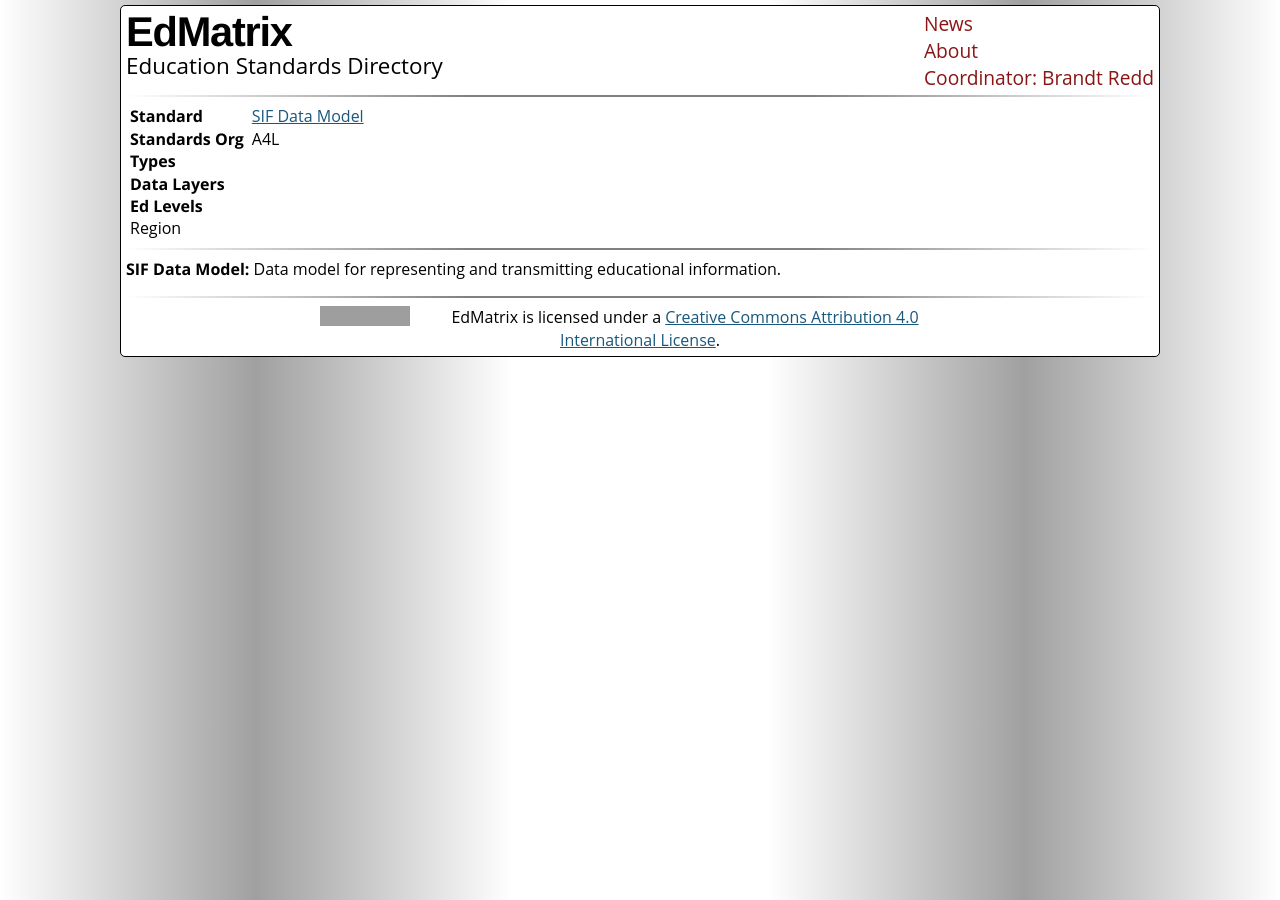
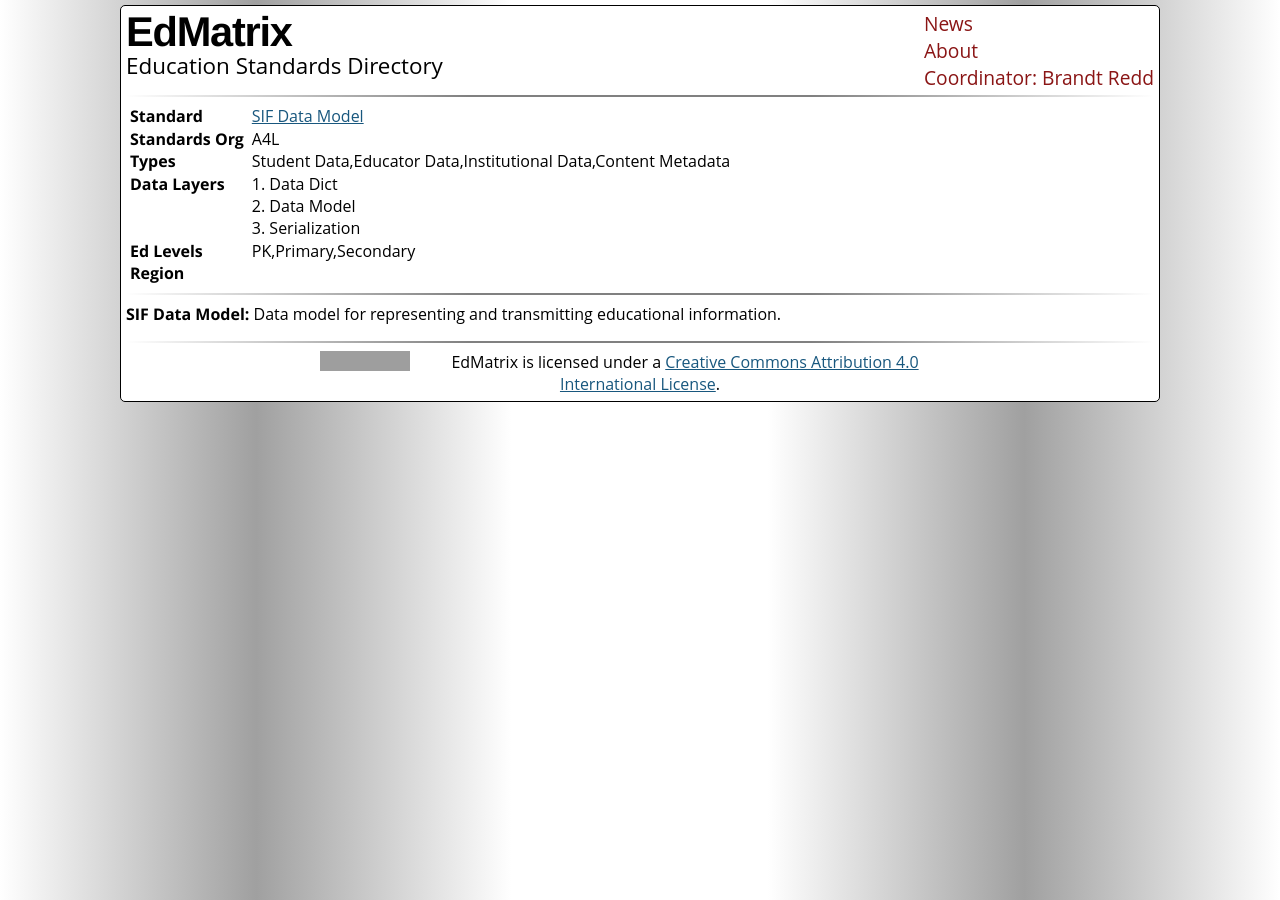
Before and after one commit to EdMatrix/edmatrix.github.io, a Jekyll site: the page built from _stds/A4L-SIF-Data-Model.md, in a window 1280 px wide. Built offline with Jekyll 4.4.1, drawn with Linux system fonts in a browser that asks for light colours; some web fonts are replaced; grey boxes are pictures that could not be loaded.

Commit message:
bug fixes

```diff
--- a/_layouts/standard.html
+++ b/_layouts/standard.html
@@ -16,14 +16,14 @@
 						<tr><td><b>Standard</b></td><td><a href="{{ page.stdurl }}">{{ page.title | escape }}</a></td></tr>
 						<tr><td><b>Standards Org</b></td><td>{{ page.org | escape }}</td></tr>
 						<tr><td><b>Types</b></td><td>
-						{%- assign tps = post.types | split: "," -%}
+						{%- assign tps = page.types | split: "," -%}
 						{%- for type in tps -%}
 							{%- unless forloop.first -%}, {%- endunless -%}
 							{{ type | strip }}
 						{%- endfor -%}
 						</td></tr>
 						<tr><td><b>Data Layers</b></td><td>
-						{%- assign layers = post.datalayers | split: "," -%}
+						{%- assign layers = page.datalayers | split: "," -%}
 						{%- for layer in layers -%}
 							{%- unless forloop.first -%}<br/>{%- endunless -%}
 							{%- assign s = layer | strip -%}
@@ -36,13 +36,13 @@
 						{%- endfor -%}
 						</td></tr>
 						<tr><td><b>Ed Levels</b></td><td>
-						{%- assign tps = post.edlevels | split: "," -%}
+						{%- assign tps = page.edlevels | split: "," -%}
 						{%- for level in tps -%}
 							{%- unless forloop.first -%}, {%- endunless -%}
 							{{ level | strip }}
 						{%- endfor -%}
 						</td></tr>
-						<tr><td>Region</td><td>{{ page.region }}</td></tr>
+						<tr><td><b>Region</b></td><td>{{ page.region }}</td></tr>
 					</table>
 					<hr/>
 					<div>
```
